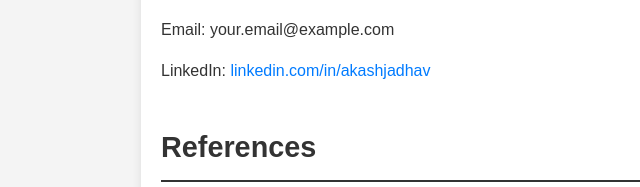
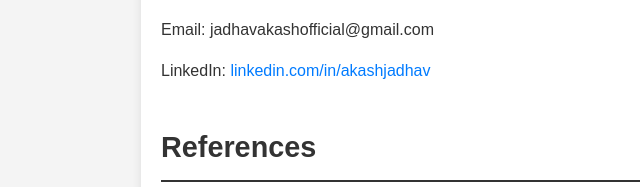
Before and after one commit to jadhavakashofficial/portfolio, a plain HTML site: page contact.html in a window 1280 px wide. Shown: the part 315-502 px from the top of the page, 79-719 px from the left. Drawn offline with Linux system fonts and the light colour scheme.

Commit message:
Update contact.html

```diff
--- a/contact.html
+++ b/contact.html
@@ -23,7 +23,7 @@
     <main>
         <section>
             <h2>Contact Details</h2>
-            <p>Email: your.email@example.com</p>
+            <p>Email: jadhavakashofficial@gmail.com</p>
             <p>LinkedIn: <a href="https://www.linkedin.com/in/classictechak/">linkedin.com/in/akashjadhav</a></p>
         </section>
         <section>
```
